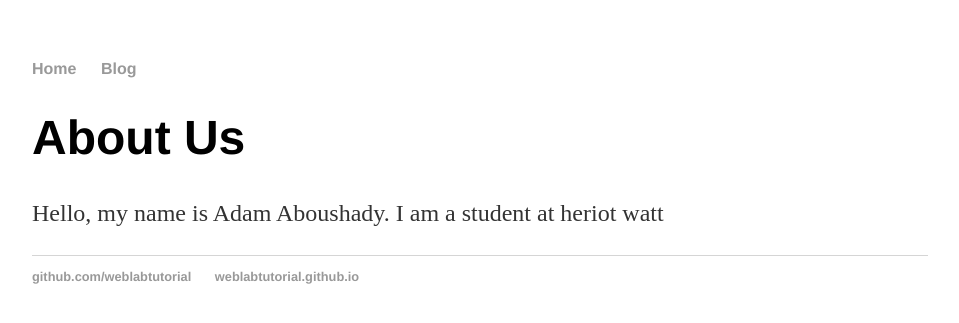
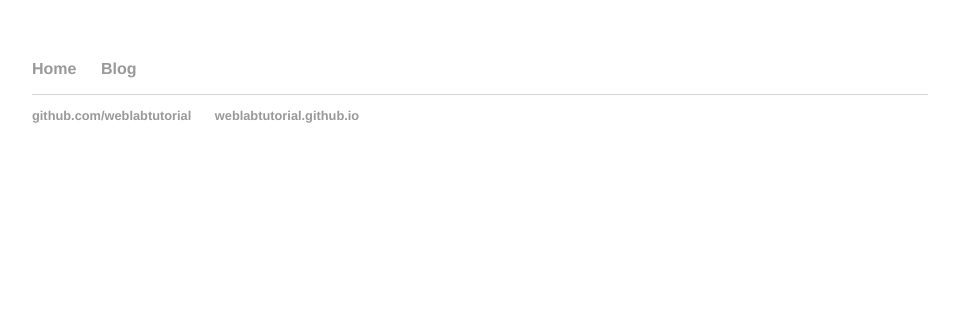
Before and after one commit to aha2003/aha2003.github.io, a Jekyll site: the page built from about/index.html, in a window 1280 px wide. Shown: the top 323 px of the page, without its empty margins (160-1119 px from the left). Built offline with Jekyll 4.4.1, drawn with Linux system fonts in a browser that asks for light colours.

Commit message:
Update index.html

```diff
--- a/about/index.html
+++ b/about/index.html
@@ -1,6 +1,4 @@
 ---
 layout: default
-title: About Us
+title: Web Programming Page
 ---
-        <h1>{{ page.title }}</h1>
-        <p>Hello, my name is Adam Aboushady. I am a student at heriot watt</p>
```
